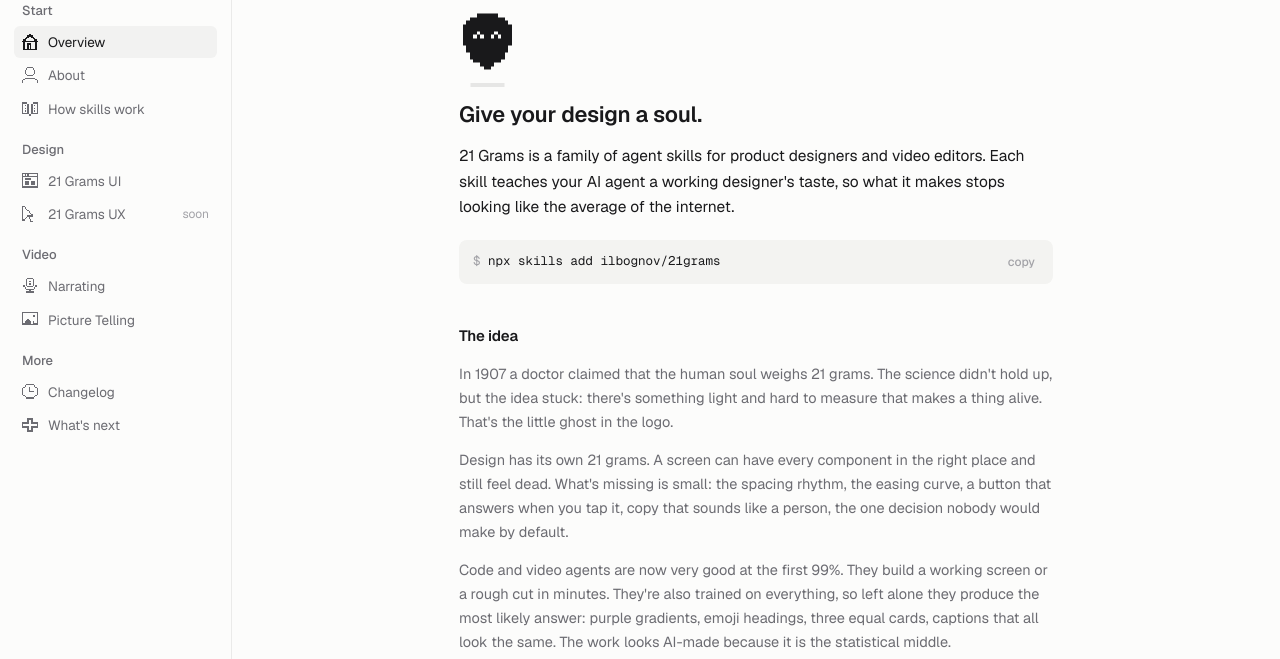
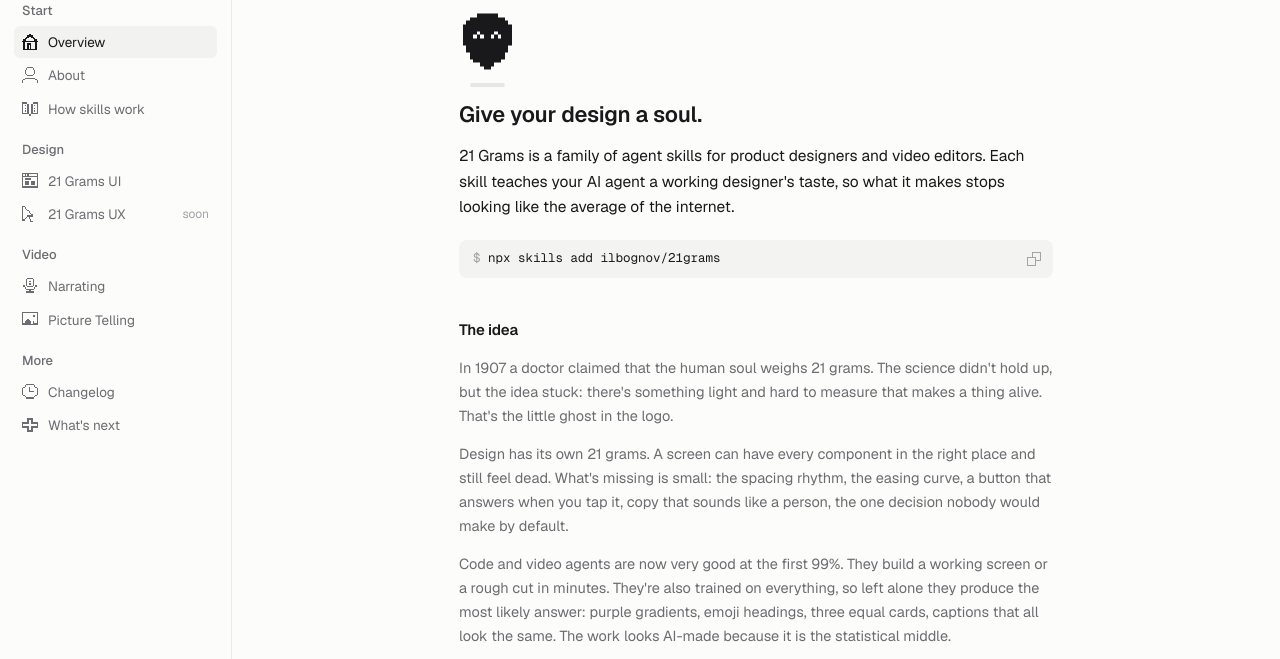
Before and after one commit to ilbognov/21-grams, a plain HTML site: page docs/index.html in a window 1280 px wide. Shown: the part 66-725 px from the top of the page. Drawn offline with nearby package versions, Linux system fonts and the light colour scheme.

Commit message:
Site: copy buttons as a pixel icon that turns into a check
Co-Authored-By: Claude Opus 5.5 <noreply@anthropic.com>

```diff
--- a/docs/index.html
+++ b/docs/index.html
@@ -120,7 +120,7 @@ p a, li a { color: var(--fg); text-decoration-color: var(--faint); text-underlin
 /* code */
 .cmd {
   display: flex; align-items: center; gap: 10px;
-  background: var(--code); border-radius: 8px; padding: 10px 10px 10px 14px;
+  background: var(--code); border-radius: 8px; padding: 5px 5px 5px 14px;
   font: 12.5px/1.5 var(--f-mono); color: var(--fg); min-width: 0;
 }
 .cmd code { font: inherit; flex: 1; min-width: 0; overflow-x: auto; white-space: nowrap; scrollbar-width: none; }
@@ -128,9 +128,15 @@ p a, li a { color: var(--fg); text-decoration-color: var(--faint); text-underlin
 .cmd code.slash::before { content: "> "; }
 .copy {
   flex: none; border: 0; background: transparent; color: var(--faint); cursor: pointer;
-  font: 500 12px/1 var(--f-text); padding: 6px 8px; border-radius: 5px;
+  display: grid; place-items: center; width: 28px; height: 28px; padding: 0; border-radius: 6px;
+  transition: background-color .15s, color .15s;
 }
 .copy:hover { color: var(--fg); background: var(--hover); }
+.copy .px { width: 14px; height: 14px; grid-area: 1 / 1; transition: opacity .15s, transform .15s; }
+.copy [data-icon="check"] { opacity: 0; transform: scale(.6); }
+.copy.done { color: var(--fg); }
+.copy.done [data-icon="copy"] { opacity: 0; transform: scale(.6); }
+.copy.done [data-icon="check"] { opacity: 1; transform: none; }
 .hero-cmd { margin-top: 6px; }
 .cmds { display: flex; flex-direction: column; gap: 8px; }
 .or { font: 13px/1.4 var(--f-text); color: var(--muted); padding-left: 2px; }
@@ -544,7 +550,7 @@ footer { font: 12px/1.6 var(--f-text); color: var(--faint); }
         </div>
         <h1>Give your design a soul.</h1>
         <p class="lede">21 Grams is a family of agent skills for product designers and video editors. Each skill teaches your AI agent a working designer's taste, so what it makes stops looking like the average of the internet.</p>
-        <div class="cmd hero-cmd"><code>npx skills add ilbognov/21grams</code><button class="copy" type="button">copy</button></div>
+        <div class="cmd hero-cmd"><code>npx skills add ilbognov/21grams</code><button class="copy" type="button" aria-label="Copy command"><svg class="px" data-icon="copy" aria-hidden="true"></svg><svg class="px" data-icon="check" aria-hidden="true"></svg></button></div>
       </div>
       <div class="block">
         <h2>The idea</h2>
@@ -618,7 +624,7 @@ footer { font: 12px/1.6 var(--f-text); color: var(--faint); }
       <div class="block">
         <h2>Installing</h2>
         <p>Every skill page has its own install command. They all come from the same repo:</p>
-        <div class="cmd"><code class="slash">/plugin marketplace add ilbognov/21grams</code><button class="copy" type="button">copy</button></div>
+        <div class="cmd"><code class="slash">/plugin marketplace add ilbognov/21grams</code><button class="copy" type="button" aria-label="Copy command"><svg class="px" data-icon="copy" aria-hidden="true"></svg><svg class="px" data-icon="check" aria-hidden="true"></svg></button></div>
         <p>After that, ask in plain words. “Uplift this settings screen” is enough for the agent to pick up 21 Grams UI.</p>
       </div>
     </article>
@@ -635,10 +641,10 @@ footer { font: 12px/1.6 var(--f-text); color: var(--faint); }
       <div class="block">
         <h2>Install</h2>
         <div class="cmds">
-          <div class="cmd"><code>npx skills add ilbognov/21grams --skill ui</code><button class="copy" type="button">copy</button></div>
+          <div class="cmd"><code>npx skills add ilbognov/21grams --skill ui</code><button class="copy" type="button" aria-label="Copy command"><svg class="px" data-icon="copy" aria-hidden="true"></svg><svg class="px" data-icon="check" aria-hidden="true"></svg></button></div>
           <span class="or">or, inside Claude Code</span>
-          <div class="cmd"><code class="slash">/plugin marketplace add ilbognov/21grams</code><button class="copy" type="button">copy</button></div>
-          <div class="cmd"><code class="slash">/plugin install 21grams@21grams</code><button class="copy" type="button">copy</button></div>
+          <div class="cmd"><code class="slash">/plugin marketplace add ilbognov/21grams</code><button class="copy" type="button" aria-label="Copy command"><svg class="px" data-icon="copy" aria-hidden="true"></svg><svg class="px" data-icon="check" aria-hidden="true"></svg></button></div>
+          <div class="cmd"><code class="slash">/plugin install 21grams@21grams</code><button class="copy" type="button" aria-label="Copy command"><svg class="px" data-icon="copy" aria-hidden="true"></svg><svg class="px" data-icon="check" aria-hidden="true"></svg></button></div>
         </div>
         <p>Then ask: “run 21 grams on the invite modal”.</p>
       </div>
@@ -916,6 +922,8 @@ const ICONS = {
   mic: ["....####....","...#....#...","...#.##.#...","...#....#...","...#.##.#...",".#.#....#.#.",".#..####..#.","..#......#..","...######...",".....##.....","...######...","............"],
   picture: ["############","#..........#","#.......##.#","#.......##.#","#..........#","#...#......#","#..###.....#","#.#####.#..#","#######.####","############","............","............"],
   clock: ["...######...","..#......#..",".#...#....#.","#....#.....#","#....#.....#","#....####..#","#..........#","#..........#",".#........#.","..#......#..","...######...","............"],
+  copy: ["....########","....#......#","....#......#","....#......#","########...#","#......#...#","#......#...#","#......#####","#......#....","#......#....","#......#....","########...."],
+  check: ["............","............","..........##",".........##.","........##..","#......##...","##....##....",".##..##.....","..####......","...##.......","............","............"],
   plus: ["............","....####....","....#..#....","....#..#....","#####..#####","#..........#","#..........#","#####..#####","....#..#....","....#..#....","....####....","............"]
 };
 const NS = "http://www.w3.org/2000/svg";
@@ -978,9 +986,9 @@ if (ghostSvg) {
 document.querySelectorAll(".copy").forEach(btn => {
   btn.addEventListener("click", () => {
     const code = btn.previousElementSibling;
-    const reset = t => { btn.textContent = t; setTimeout(() => btn.textContent = "copy", 1400); };
-    const fallback = () => { const s = getSelection(), r = document.createRange(); r.selectNodeContents(code); s.removeAllRanges(); s.addRange(r); reset("selected"); };
-    try { navigator.clipboard.writeText(code.textContent).then(() => reset("copied"), fallback); } catch { fallback(); }
+    const done = () => { btn.classList.add("done"); btn.setAttribute("aria-label", "Copied"); clearTimeout(btn.t); btn.t = setTimeout(() => { btn.classList.remove("done"); btn.setAttribute("aria-label", "Copy command"); }, 1400); };
+    const fallback = () => { const s = getSelection(), r = document.createRange(); r.selectNodeContents(code); s.removeAllRanges(); s.addRange(r); };
+    try { navigator.clipboard.writeText(code.textContent).then(done, fallback); } catch { fallback(); }
   });
 });
 
```
